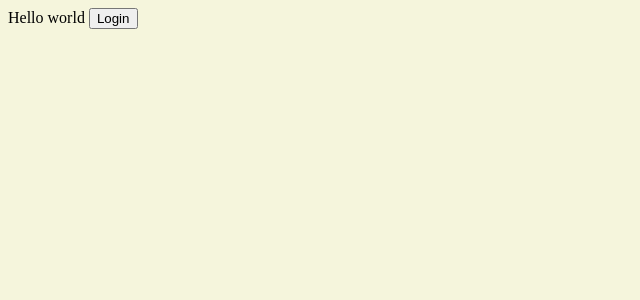
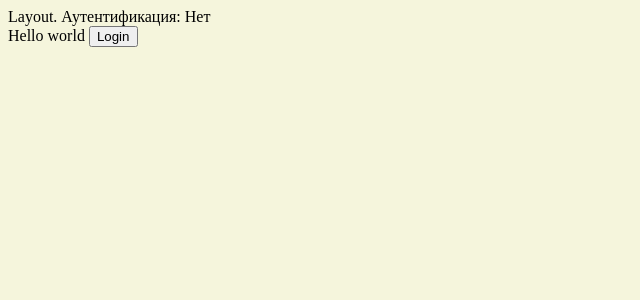
Before and after one commit to UltimaBeaR/gravitel-test-task, a React (Create React App) app: page / in a window 1280 px wide. Shown: the top 300 px of the page, without its empty margins (0-640 px from the left). Built offline with nearby package versions, Linux system fonts and the light colour scheme.

Commit message:
Добавил redux для хранения состояния авторизован/не авторизован

```diff
--- a/package.json
+++ b/package.json
@@ -9,12 +9,14 @@
   },
   "dependencies": {
     "@apollo/client": "3.6.9",
+    "@reduxjs/toolkit": "1.8.3",
     "@types/node": "16.11.43",
     "@types/react": "18.0.15",
     "@types/react-dom": "18.0.6",
     "graphql": "16.5.0",
     "react": "18.2.0",
-    "react-dom": "18.2.0"
+    "react-dom": "18.2.0",
+    "react-redux": "8.0.2"
   },
   "devDependencies": {
     "react-scripts": "5.0.1",
--- a/src/components/App.tsx
+++ b/src/components/App.tsx
@@ -1,7 +1,22 @@
-import LoginForm from "./LoginForm";
+import { useEffect } from 'react';
+import { useAppDispatch } from 'hooks';
+import { setIsAuthenticated } from 'store/authSlice';
+import { storageService } from 'services';
+import Layout from './Layout';
 
 function App() {
-  return <LoginForm />
+  const dispatch = useAppDispatch();
+
+  useEffect(() => {
+    const jwtAccessToken = storageService.getJwtAccessToken();
+    const isAuthenticated = jwtAccessToken !== null;
+
+    dispatch(setIsAuthenticated(isAuthenticated));
+  }, [ dispatch ]);
+
+  return (
+    <Layout />
+  );
 }
 
 export default App;
--- /dev/null
+++ b/src/components/Layout.tsx
@@ -0,0 +1,16 @@
+import { useAppSelector } from 'hooks';
+import { selectIsAuthenticated } from 'store/authSlice';
+import LoginForm from './LoginForm';
+
+function Layout() {
+  const isAuthenticated = useAppSelector(selectIsAuthenticated);
+
+  return (
+    <div>
+      Layout. Аутентификация: { isAuthenticated ? 'Да' : 'Нет' }
+      <LoginForm />
+    </div>
+  );
+}
+
+export default Layout;
--- a/src/hooks/graphql/loginMutation.ts
+++ b/src/hooks/graphql/loginMutation.ts
@@ -1,5 +1,7 @@
 import { gql, useMutation } from '@apollo/client';
+import { useAppDispatch } from 'hooks';
 import { storageService } from 'services';
+import { setIsAuthenticated } from 'store/authSlice';
 
 interface GqlLoginData {
   login: {
@@ -16,8 +18,13 @@ const GQL_LOGIN = gql`
 `;
 
 export function useGqlLoginMutation() {
+  const dispatch = useAppDispatch();
+
   const gqlLoginCompletedHandler = (data: GqlLoginData) => {
-    storageService.setJwtAccessToken(data.login.token);
+    const jwtAccessToken = data.login.token;
+
+    storageService.setJwtAccessToken(jwtAccessToken);
+    dispatch(setIsAuthenticated(true));
   };
 
   const [
--- /dev/null
+++ b/src/hooks/index.ts
@@ -0,0 +1,6 @@
+import { useDispatch, useSelector } from 'react-redux';
+import type { TypedUseSelectorHook } from 'react-redux';
+import type { RootState, AppDispatch } from 'store';
+
+export const useAppDispatch: () => AppDispatch = useDispatch;
+export const useAppSelector: TypedUseSelectorHook<RootState> = useSelector;
--- a/src/index.tsx
+++ b/src/index.tsx
@@ -1,11 +1,11 @@
 import React from 'react';
 import ReactDOM from 'react-dom/client';
+import { Provider as ReduxProvider } from 'react-redux'
+import { ApolloClient, InMemoryCache, ApolloProvider } from '@apollo/client';
 import App from 'components/App';
-import { ApolloClient, InMemoryCache, ApolloProvider } from '@apollo/client';
 import { appConfig } from 'appConfig';
-import 'services';
-
-import './main.scss';
+import { store } from 'store';
+import 'main.scss';
 
 const apolloClient = new ApolloClient({
   uri: appConfig.graphqlUrl,
@@ -15,7 +15,9 @@ const apolloClient = new ApolloClient({
 const rootElement = (
   <React.StrictMode>
     <ApolloProvider client={apolloClient}>
-      <App />
+      <ReduxProvider store={store}>
+        <App />
+      </ReduxProvider>
     </ApolloProvider>
   </React.StrictMode>
 );
--- a/src/services/storageService.ts
+++ b/src/services/storageService.ts
@@ -1,22 +1,14 @@
 const KEY_JWT_ACCESS_TOKEN = 'jwtAccessToken';
 
 export default class StorageService {
-  private _jwtAccessToken: string | null = null;
-
-  constructor() {
-    this._loadFromLocalStorage();
+  getJwtAccessToken(): string | null {
+    return localStorage.getItem(KEY_JWT_ACCESS_TOKEN);
   }
 
-  getJwtAccessToken(): string | null {
-    return this._jwtAccessToken;
-  }
-
-  setJwtAccessToken(token: string) {
-    localStorage.setItem(KEY_JWT_ACCESS_TOKEN, token);
-    this._jwtAccessToken = token;
-  }
-
-  private _loadFromLocalStorage() {
-    this._jwtAccessToken = localStorage.getItem(KEY_JWT_ACCESS_TOKEN);
+  setJwtAccessToken(token: string | null) {
+    if (token !== null)
+      localStorage.setItem(KEY_JWT_ACCESS_TOKEN, token);
+    else
+      localStorage.removeItem(KEY_JWT_ACCESS_TOKEN);
   }
 }
--- /dev/null
+++ b/src/store/authSlice.ts
@@ -0,0 +1,28 @@
+import { createSlice, PayloadAction } from '@reduxjs/toolkit';
+import { RootState } from 'store';
+
+interface AuthState {
+  isAuthenticated: boolean
+}
+
+const initialState: AuthState = {
+  isAuthenticated: false
+};
+
+export const slice = createSlice({
+  name: 'auth',
+  initialState,
+  reducers: {
+    setIsAuthenticated: (state,  action: PayloadAction<boolean>) => {
+      state.isAuthenticated = action.payload;
+    },
+  }
+});
+
+export const {
+  setIsAuthenticated
+} = slice.actions;
+
+export const selectIsAuthenticated = (state: RootState) => state.auth.isAuthenticated;
+
+export default slice.reducer;
--- /dev/null
+++ b/src/store/index.ts
@@ -0,0 +1,12 @@
+import { configureStore } from '@reduxjs/toolkit';
+
+import authReducer from './authSlice';
+
+export const store = configureStore({
+  reducer: {
+    auth: authReducer,
+  }
+});
+
+export type RootState = ReturnType<typeof store.getState>
+export type AppDispatch = typeof store.dispatch
```
Also changed, not shown: src/components/LoginForm.tsx (+4 -4 lines), 1 other file (tests, documents, lock files or other folders).
